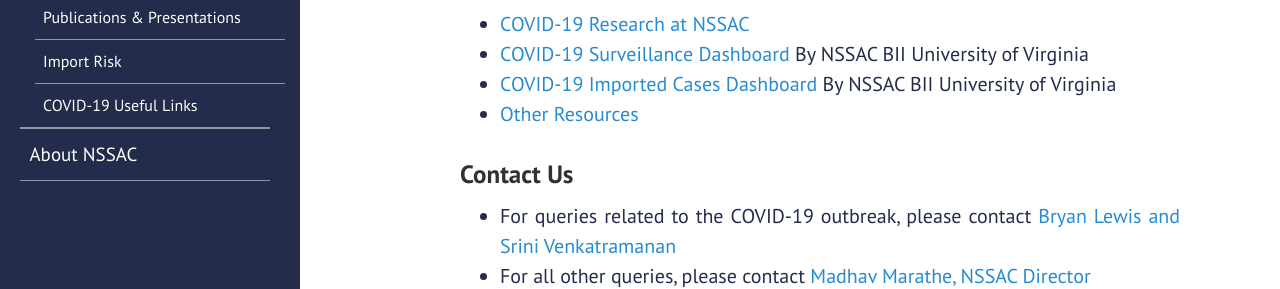
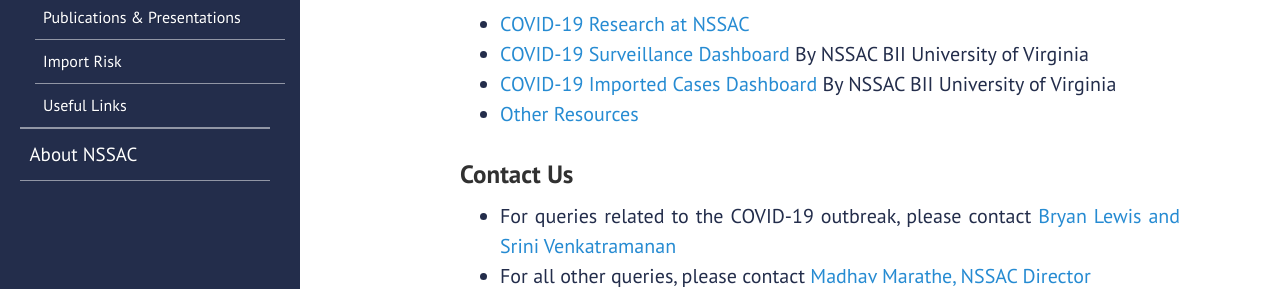
Before and after one commit to mehta-gaurav/mehta-gaurav.github.io, a Jekyll site: the page built from index.md, in a window 1280 px wide. Shown: the part 412-701 px from the top of the page. Built offline with Jekyll 4.4.1, drawn with Linux system fonts in a browser that asks for light colours.

Commit message:
Update sidebar.html

```diff
--- a/_includes/sidebar.html
+++ b/_includes/sidebar.html
@@ -46,7 +46,7 @@
 	         </li>
                <li><a href="https://mehta-gaurav.github.io/covid-19/publications/index" target="_blank">Publications & Presentations</a></li>
                <li><a href="https://mehta-gaurav.github.io/covid-19/import_risk.html" target="_blank">Import Risk</a></li>
-	       <li><a href="https://mehta-gaurav.github.io/covid-19/other_resources/">COVID-19 Useful Links</a></li>
+	       <li><a href="https://mehta-gaurav.github.io/covid-19/other_resources/">Useful Links</a></li>
             </ul>
          </li>
          <li><a class="sidebar-nav-item{% if page.url == site.aboutUrl %} active{% endif %}" href="https://biocomplexity.virginia.edu/nssac" target="_blank">About NSSAC</a></li>
```
